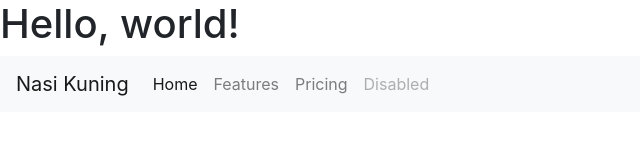
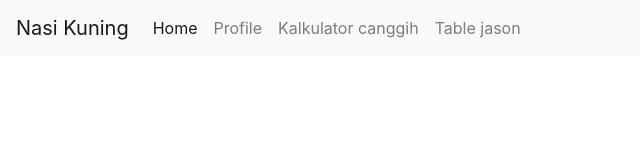
Before and after one commit to 16110347/Exsercise4, a plain HTML site: page index.html in a window 1280 px wide. Shown: the whole page, without its empty margins (0-640 px from the left). Drawn offline with nearby package versions, Linux system fonts and the light colour scheme.

Commit message:
tambahan

```diff
--- a/index.html
+++ b/index.html
@@ -15,8 +15,6 @@
 </head>
 
 <body>
-    <h1>Hello, world!</h1>
-
 
     <!-- navbar -->
     <nav class="navbar navbar-expand-lg navbar-light bg-light">
@@ -28,13 +26,13 @@
         <div class="collapse navbar-collapse" id="navbarNavAltMarkup">
             <div class="navbar-nav">
                 <a class="nav-item nav-link active" href="#">Home <span class="sr-only">(current)</span></a>
-                <a class="nav-item nav-link" href="#">Features</a>
-                <a class="nav-item nav-link" href="#">Pricing</a>
-                <a class="nav-item nav-link disabled" href="#">Disabled</a>
+                <a class="nav-item nav-link" href="profile/index.html">Profile</a>
+                <a class="nav-item nav-link" href="kalkulator/index.html">Kalkulator canggih</a>
+                <a class="nav-item nav-link " href="table Jason/index2.html">Table jason</a>
             </div>
         </div>
     </nav>
-
+    <!-- akhir navbar -->
 
 
 
```
